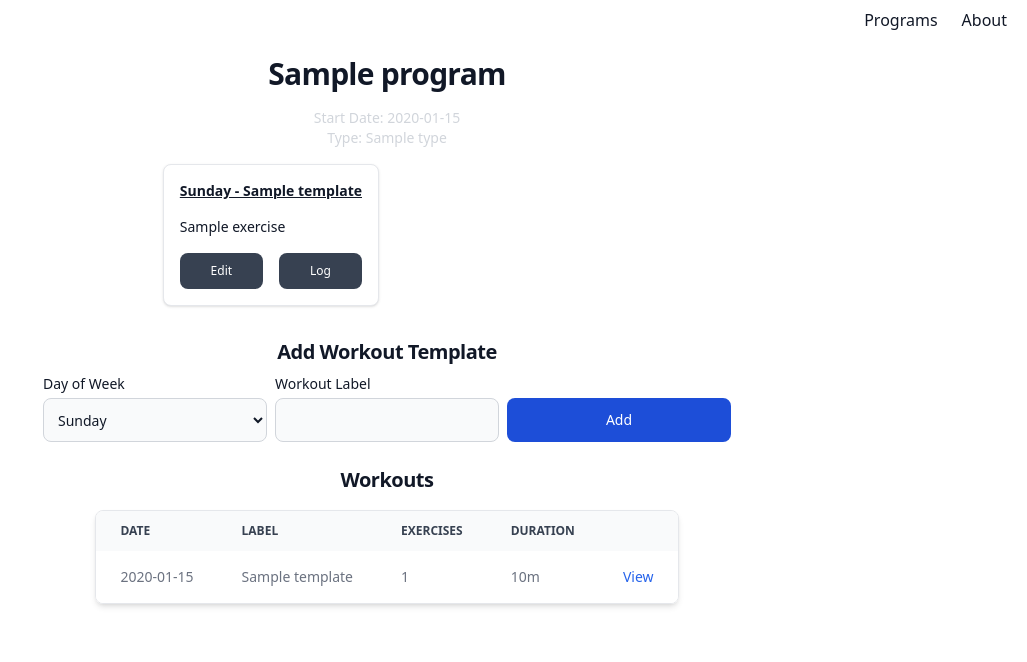
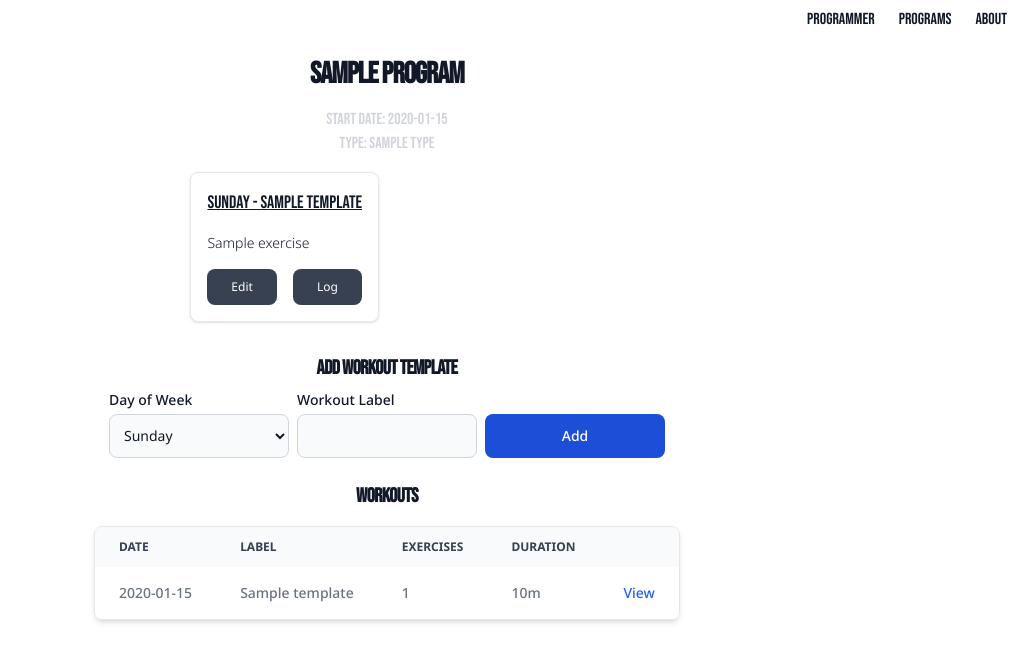
Before and after one commit to paulharbulak-maxar/exercise-db, a FastAPI app: page /programs/1 in a window 1280 px wide. Shown: the top 662 px of the page, without its empty margins (253-1280 px from the left). Run offline with FastAPI, Linux system fonts and the light colour scheme; tables that the repository leaves empty hold one stand-in row (values such as "Sample post"); style sheets or scripts are compiled from the project's sources; some libraries are stand-ins or nearby versions.

Commit message:
Add css stylesheet. Update fonts.

```diff
--- a/main.py
+++ b/main.py
@@ -7,6 +7,7 @@ from fastapi.templating import Jinja2Templates
 from sqlmodel import Field, Session, SQLModel, create_engine, select
 from starlette import status
 from starlette.responses import RedirectResponse
+from starlette.staticfiles import StaticFiles
 
 from initialize_db import insert_records
 from models.models import (
@@ -57,7 +58,7 @@ def create_db_and_tables():
 
 
 app = FastAPI()
-
+app.mount("/static", StaticFiles(directory="static"), name="static")
 
 # @app.on_event("startup")
 # def on_startup():
--- /dev/null
+++ b/static/style.css
@@ -0,0 +1,63 @@
+@tailwind base;
+@tailwind components;
+@tailwind utilities;
+
+@layer base {
+  table {
+    @apply font-medium;
+  }
+}
+
+.noto-sans-regular {
+  font-family: "Noto Sans", sans-serif;
+  font-weight: 400;
+  font-style: normal;
+  font-variation-settings:
+    "wdth" 87.5;
+}
+
+.roboto-thin {
+  font-family: "Roboto", sans-serif;
+  font-weight: 100;
+  font-style: normal;
+}
+
+.roboto-light {
+  font-family: "Roboto", sans-serif;
+  font-weight: 300;
+  font-style: normal;
+}
+
+.roboto-regular {
+  font-family: "Roboto", sans-serif;
+  font-weight: 400;
+  font-style: normal;
+}
+
+.roboto-medium {
+  font-family: "Roboto", sans-serif;
+  font-weight: 500;
+  font-style: normal;
+}
+
+.roboto-bold {
+  font-family: "Roboto", sans-serif;
+  font-weight: 700;
+  font-style: normal;
+}
+
+.roboto-black {
+  font-family: "Roboto", sans-serif;
+  font-weight: 900;
+  font-style: normal;
+}
+
+.bebas-neue-regular {
+  font-family: "Bebas Neue", sans-serif;
+  font-weight: 400;
+  font-style: normal;
+}
+
+h1, h2, p {
+  font-family: "Bebas Neue", sans-serif;
+}
--- a/templates/base.html
+++ b/templates/base.html
@@ -3,9 +3,14 @@
 <head>
     {% block head %}
     <script src="https://cdn.tailwindcss.com"></script>
+    <link rel="preconnect" href="https://fonts.googleapis.com">
+    <link rel="preconnect" href="https://fonts.gstatic.com" crossorigin>
+    <link href="https://fonts.googleapis.com/css2?family=Bebas+Neue&family=Noto+Sans:wdth,wght@87.5,100..900&family=Roboto:wght@100;300;400;500;700;900&display=swap" rel="stylesheet">
+    <link rel="stylesheet" href="{{ url_for('static', path='style.css') }}">
     <title>{% block title %}{% endblock %}</title>
-    <nav class="bg-white dark:bg-gray-700 p-2">
+    <nav class="bebas-neue-regular bg-white dark:bg-gray-700 p-2">
         <ul class="font-sm flex flex-row justify-end">
+            <li class="text-gray-900 mx-3">Programmer</li>
             <li class="mx-3">
                 <a href="{{ url_for('get_programs') }}" class="text-gray-900 hover:text-blue-700 dark:text-white">Programs</a>
             </li>
@@ -16,7 +21,7 @@
     </nav>
     {% endblock %}
 </head>
-<body class="dark:bg-gray-900">
+<body class="noto-sans-regular dark:bg-gray-900">
     <div id="content">{% block content %}{% endblock %}</div>
     <div id="footer">
         {% block footer %}
--- a/templates/selected_program.html
+++ b/templates/selected_program.html
@@ -4,17 +4,17 @@
     <h1 class="flex place-content-center m-4 text-xl md:text-2xl lg:text-3xl font-bold leading-none tracking-tight text-gray-900 dark:text-white">
         {{ program.name }}
     </h1>
-    <p class="flex place-content-center text-sm text-gray-300">Start Date: {{ program.start_date.strftime('%Y-%m-%d') }}</p>
-    <p class="flex place-content-center text-sm text-gray-300">Type: {{ program.program_type.name }}</p>
+    <p class="flex place-content-center text-gray-300">Start Date: {{ program.start_date.strftime('%Y-%m-%d') }}</p>
+    <p class="flex place-content-center text-gray-300">Type: {{ program.program_type.name }}</p>
     <div class="flex justify-around">
         <div class="grid sm:grid-cols-1 md:grid-cols-2 lg:grid-flow-col lg:auto-cols-fr m-4 gap-4">
         {% for workout_template in workout_templates %}
             <div class="flex flex-col max-w-64 p-4 bg-white border border-gray-200 rounded-lg shadow dark:bg-gray-800 dark:border-gray-700">
                 <div>
-                    <h2 class="mb-2 text-sm underline font-bold text-gray-900 dark:text-gray-200">
+                    <h2 class="mb-2 text-lg underline text-gray-900 dark:text-gray-200">
                         {{ get_weekday(workout_template.day_of_week) }} - {{ workout_template.label }}
                     </h2>
-                    <ul class="mb-2 text-sm font-medium text-gray-900 dark:text-gray-200">
+                    <ul class="mb-2 text-sm font-light text-gray-900 dark:text-gray-200">
                     {% for template_exercise in workout_template.exercises %}
                         <li class="py-2">{{ template_exercise.exercise.name }}</li>
                     {% endfor %}
--- a/templates/workout.html
+++ b/templates/workout.html
@@ -62,7 +62,7 @@
                     </td>
                     <td class="px-6 py-3">
                         <form action="/workout_exercises/{{ workout_exercise.id }}/delete" method="post">
-                        <button id="delete" type='submit' class="w-full text-white bg-gray-700 hover:bg-red-800 focus:ring-4 focus:outline-none focus:ring-gray-300 font-medium rounded-lg text-sm px-4 py-2 text-center dark:bg-gray-600 dark:hover:bg-red-700 dark:focus:ring-gray-800">
+                        <button id="delete" type='submit' class="w-full text-white bg-gray-700 hover:bg-red-800 focus:ring-4 focus:outline-none focus:ring-gray-300 text-sm font-medium rounded-lg px-4 py-2 text-center dark:bg-gray-600 dark:hover:bg-red-700 dark:focus:ring-gray-800">
                             Delete
                         </button>
                     </form>
```
